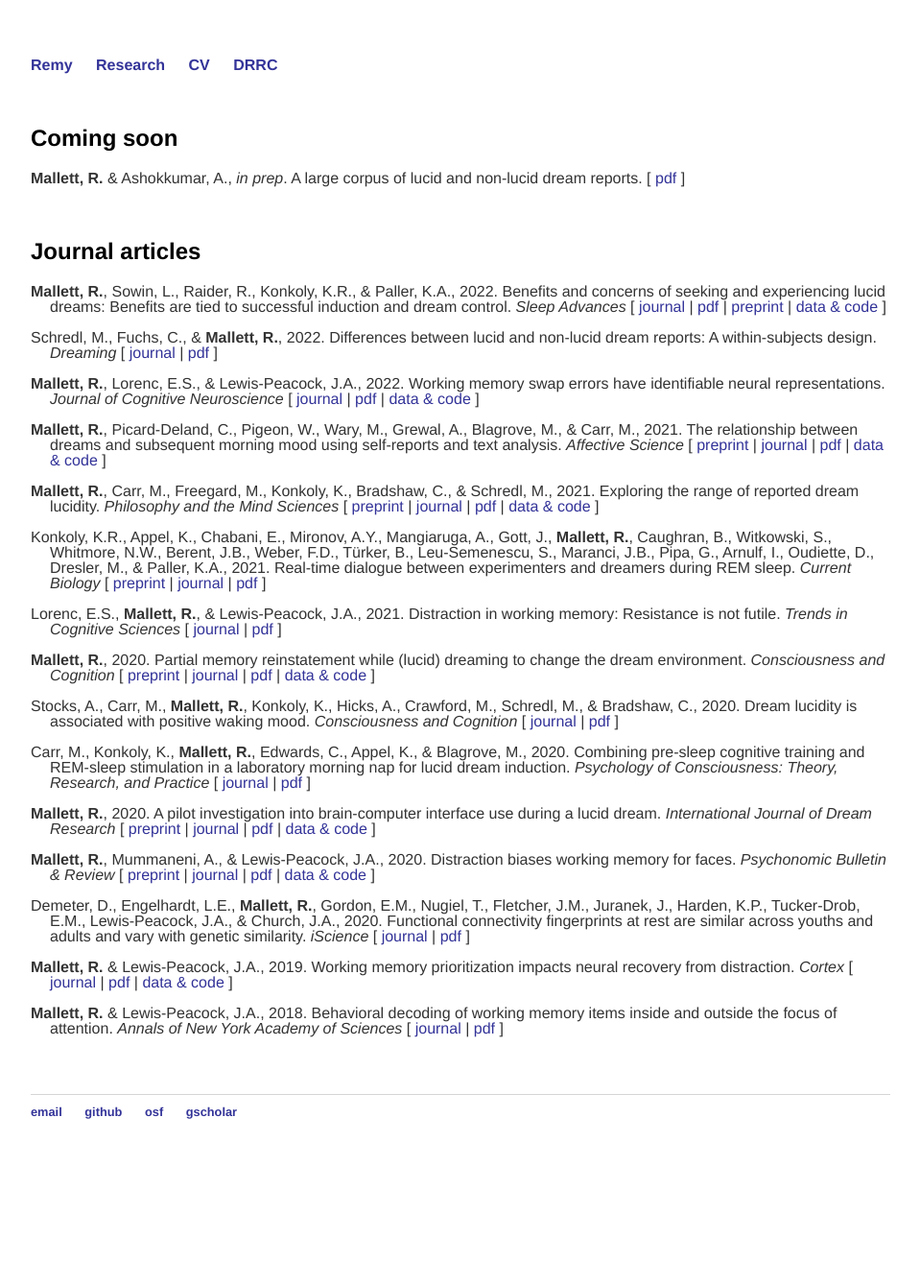
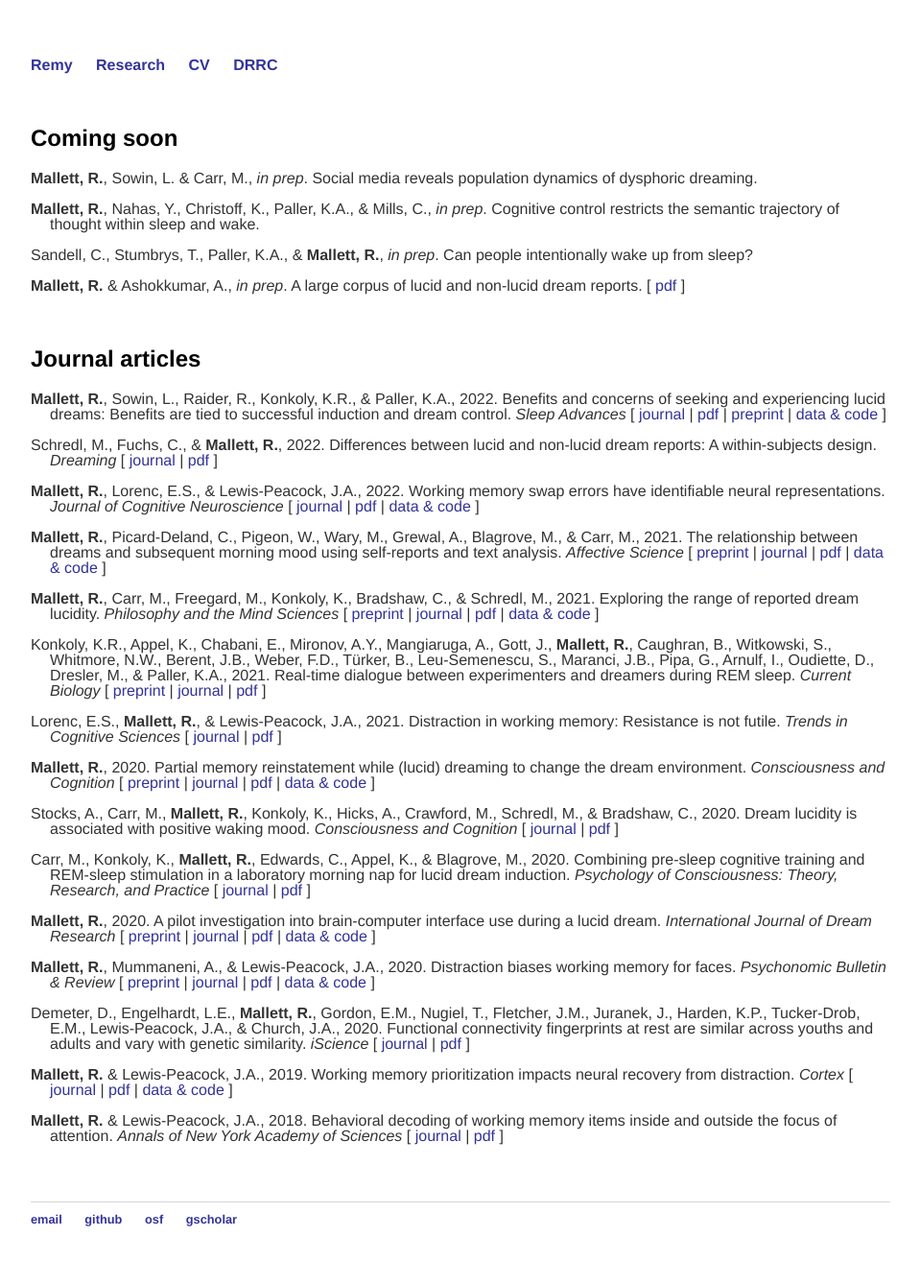
Before and after one commit to remrama/remrama.github.io, a Jekyll site: the page built from research/index.html, in a window 1280 px wide. Shown: the whole page at 96% size, without its empty margins (160-1119 px from the left). Built offline with Jekyll 4.4.1, drawn with Linux system fonts in a browser that asks for light colours; before the commit the page ends 1226 px from its top, so only the background shows below that.

Commit message:
Update index.html

```diff
--- a/research/index.html
+++ b/research/index.html
@@ -8,6 +8,15 @@ title: Research
     <br>
     <h2>Coming soon</h2>
 
+    <p class="hanging">
+        <strong>Mallett, R.</strong>, Sowin, L. & Carr, M., <em>in prep</em>. Social media reveals population dynamics of dysphoric dreaming.
+    </p>
+    <p class="hanging">
+        <strong>Mallett, R.</strong>, Nahas, Y., Christoff, K., Paller, K.A., & Mills, C., <em>in prep</em>. Cognitive control restricts the semantic trajectory of thought within sleep and wake.
+    </p>
+    <p class="hanging">
+        Sandell, C., Stumbrys, T., Paller, K.A., & <strong>Mallett, R.</strong>, <em>in prep</em>. Can people intentionally wake up from sleep?
+    </p>
     <p class="hanging">
         <strong>Mallett, R.</strong> & Ashokkumar, A., <em>in prep</em>. A large corpus of lucid and non-lucid dream reports. [ <a href="https://drive.google.com/file/d/1e9OZME_hAf2SA8b44tTBA4he7Xlq716o/view?usp=sharing">pdf</a> ]
     </p>
```
